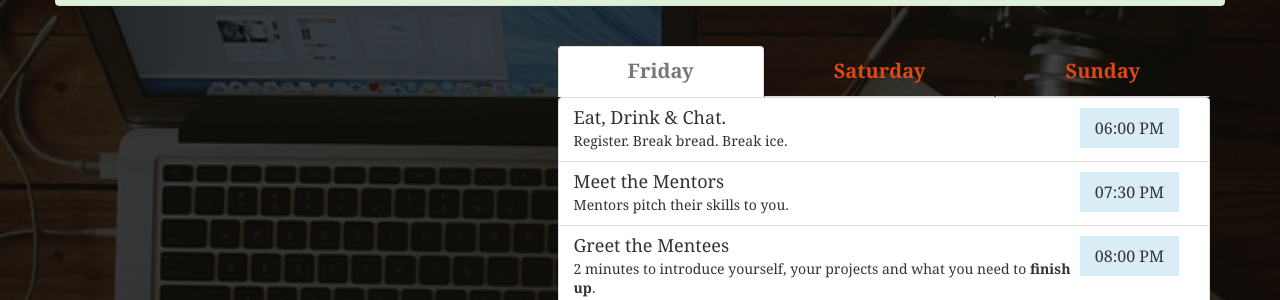
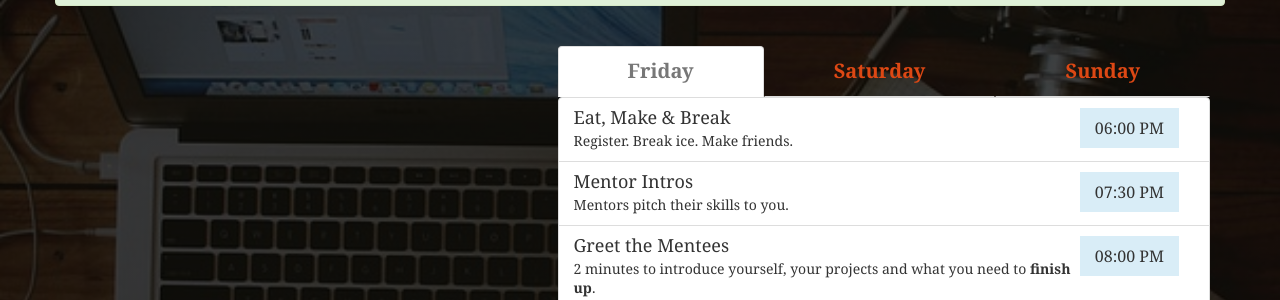
Before and after one commit to oaklandfinishup/oaklandfinishup.com, a Jekyll site: the page built from index.html, in a window 1280 px wide and 900 px high, scrolled down 984 px. Shown: the part 155-455 px from the top of the window. Built offline with Jekyll 4.4.1, drawn with Linux system fonts in a browser that asks for light colours; nearby versions of some CDN libraries; comment, search, counter and statistics services are not loaded.

Commit message:
More updates to the titles and descriptions (titles are space-limited)

```diff
--- a/_data/conference/schedule.yml
+++ b/_data/conference/schedule.yml
@@ -4,10 +4,10 @@
 daily:
   - date: 2015-10-16
     schedule:
-    - title: Eat, Drink & Chat.
+    - title: Eat, Make & Break
       start: "18:00"
-      description: Register. Break bread. Break ice.
-    - title: Meet the Mentors
+      description: Register. Break ice. Make friends.
+    - title: Mentor Intros
       start: "19:30"
       description: Mentors pitch their skills to you.
     - title: Greet the Mentees
@@ -19,14 +19,14 @@
       title: Breakfast
       description: We'll fuel you up. You'll need it.
     - start: "9:00"
-      title: Mentors Introduction
+      title: Mentor (Re)intros
       description: Interactive introductions with the mentors.
     - start: "9:45"
       title: Session Sign Ups
       description: Sign-up for individual coaching sessions.
     - start: "10:00"
       title: Mentoring Sprints
-      description: "Spend half an hour of 1:1 time with your mentor."
+      description: Spend 1 on 1 time with your chosen mentors.
     - start: "12:30"
       title: Lunch
       description: We'll re-fuel you.
@@ -36,8 +36,11 @@
   - date: 2015-10-18
     schedule:
     - start: "08:00"
-      title: Breakfast & Fast break
+      title: Fast Breakfast
       description: Hit the ground running
+    - start: "08:30"
+      title: Mentoring Sprints
+      description: More 1 on 1 time with your chosen mentors.
     - start: "12:00"
       title: Lunch
       description: Refuel for the final lap.
```
